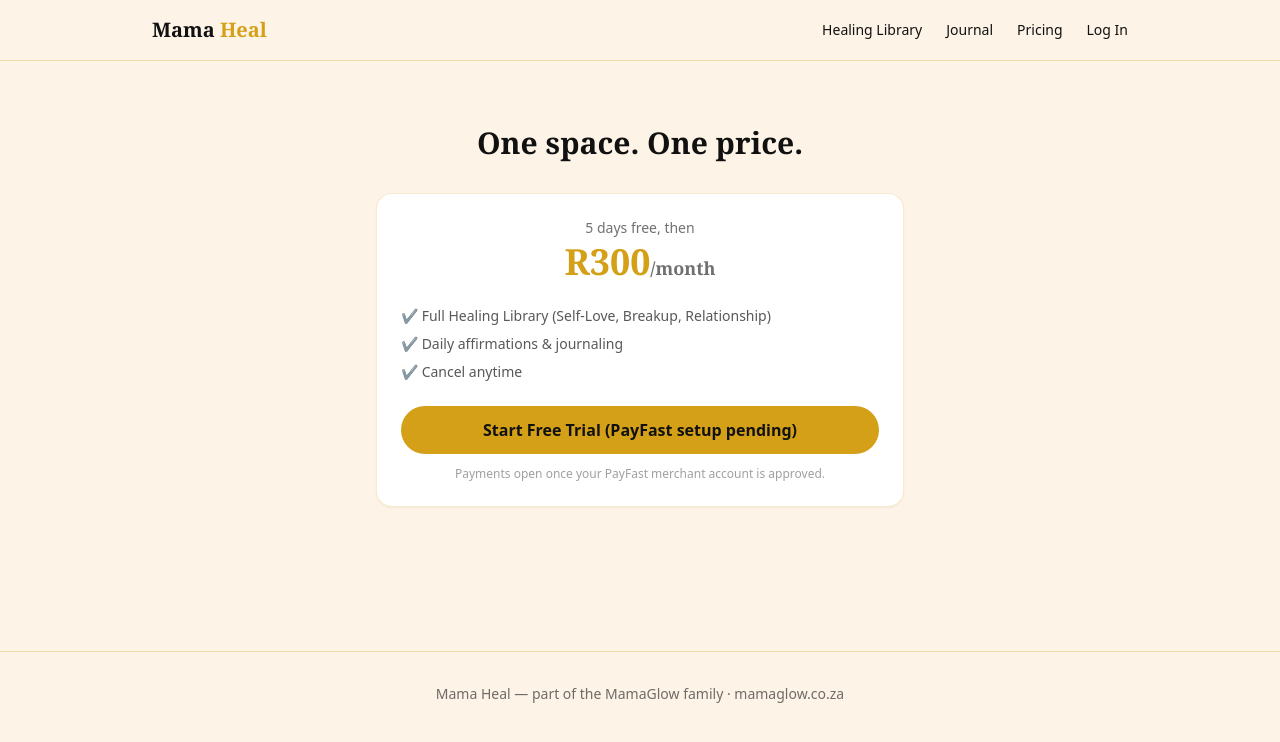
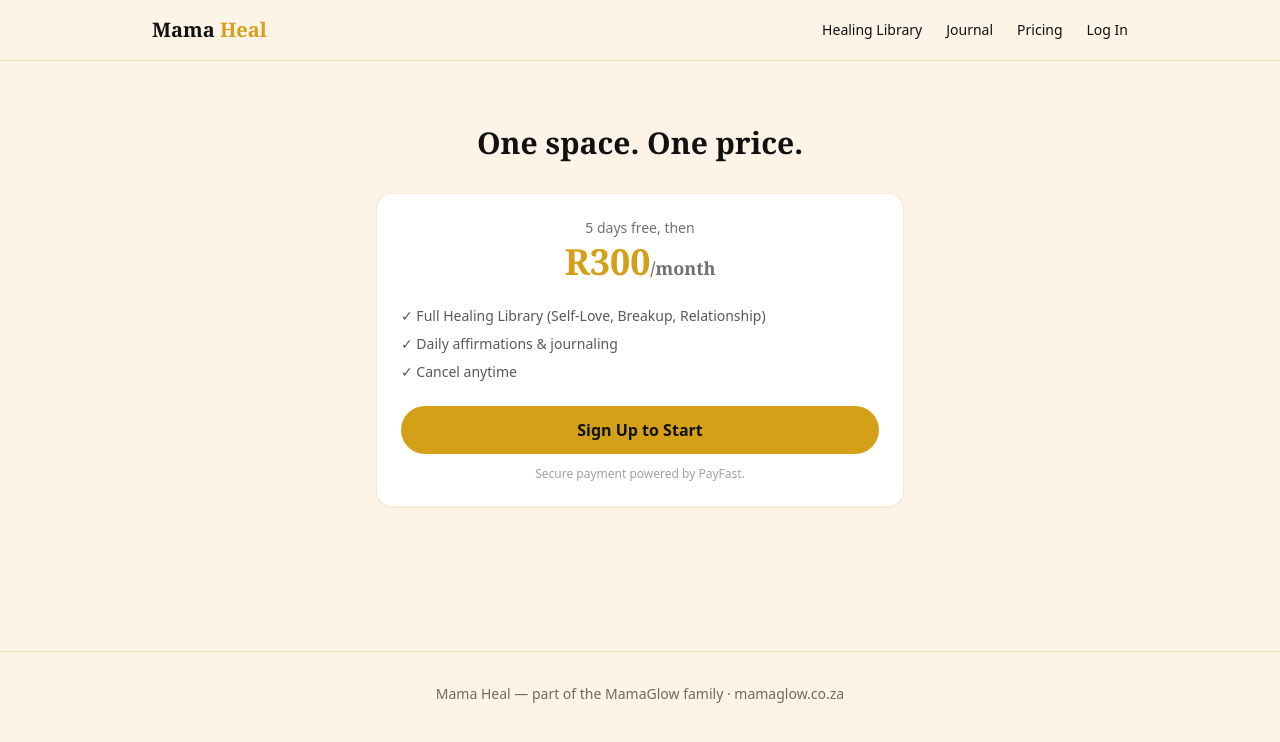
Before and after one commit to glowmama4-cloud/mama-heal, a Next.js app: page /pricing in a window 1280 px wide. Shown: the top 742 px of the page. Built offline with nearby package versions, Linux system fonts and the light colour scheme; no server answers.

Commit message:
Update page.js

```diff
--- a/app/pricing/page.js
+++ b/app/pricing/page.js
@@ -1,4 +1,33 @@
+'use client'
+import { useState, useEffect } from 'react'
+import { createClient } from '../../lib/supabaseClient'
+
 export default function Pricing() {
+  const [user, setUser] = useState(null)
+  const [loading, setLoading] = useState(false)
+
+  useEffect(() => {
+    const supabase = createClient()
+    supabase.auth.getUser().then(({ data }) => setUser(data.user))
+  }, [])
+
+  async function handleCheckout() {
+    if (!user) {
+      window.location.href = '/signup'
+      return
+    }
+    setLoading(true)
+    const res = await fetch('/api/payfast/checkout', {
+      method: 'POST',
+      headers: { 'Content-Type': 'application/json' },
+      body: JSON.stringify({ userId: user.id, email: user.email }),
+    })
+    const html = await res.text()
+    const newDoc = document.open()
+    newDoc.write(html)
+    newDoc.close()
+  }
+
   return (
     <div className="max-w-xl mx-auto px-6 py-16 text-center">
       <h1 className="text-3xl font-serif font-bold mb-4">One space. One price.</h1>
@@ -6,19 +35,19 @@
         <p className="text-ink/60 text-sm mb-1">5 days free, then</p>
         <p className="text-4xl font-serif font-bold text-gold">R300<span className="text-lg text-ink/60">/month</span></p>
         <ul className="mt-6 text-left text-sm text-ink/70 space-y-2">
-          <li>✔ Full Healing Library (Self-Love, Breakup, Relationship)</li>
-          <li>✔ Daily affirmations & journaling</li>
-          <li>✔ Cancel anytime</li>
+          <li>✓ Full Healing Library (Self-Love, Breakup, Relationship)</li>
+          <li>✓ Daily affirmations & journaling</li>
+          <li>✓ Cancel anytime</li>
         </ul>
         <button
           className="btn-gold w-full mt-6"
-          disabled
-          title="PayFast merchant account not yet connected"
+          onClick={handleCheckout}
+          disabled={loading}
         >
-          Start Free Trial (PayFast setup pending)
+          {loading ? 'Redirecting to PayFast...' : user ? 'Start Free Trial' : 'Sign Up to Start'}
         </button>
         <p className="text-xs text-ink/40 mt-3">
-          Payments open once your PayFast merchant account is approved.
+          Secure payment powered by PayFast.
         </p>
       </div>
     </div>
```
